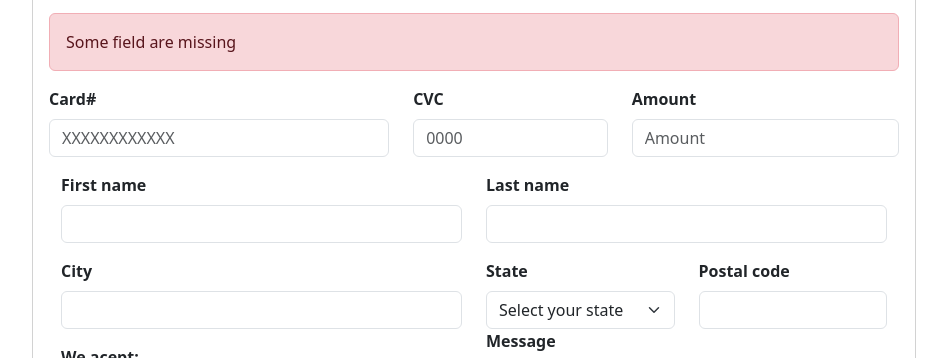
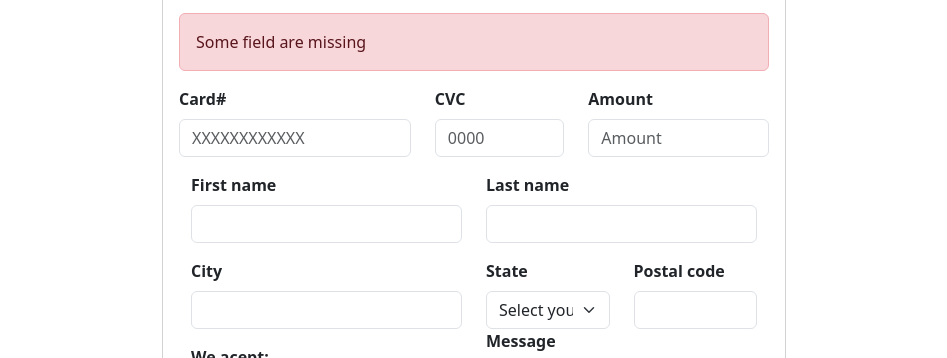
Before and after one commit to 4GeeksAcademy/clase-1-ejercicio-forms, a website: page index.html in a window 1280 px wide. Shown: the part 75-433 px from the top of the page, without its empty margins (166-1113 px from the left). Drawn offline with nearby package versions, Linux system fonts and the light colour scheme.

Commit message:
First commit

```diff
--- a/index.html
+++ b/index.html
@@ -16,7 +16,7 @@
 </head>
 
 <body>
-    <div class="mx-auto p-2" style="width: 900px;">
+    <div class="container mx-auto p-2 col-md-6">
         <div class="card text-center">
             <div class="card-header d-flex justify-content-star">
                 <h2>Payment ford Example</h2>
@@ -27,15 +27,15 @@
                 </div>
                 <div class="@media">
                     <div class="row">
-                    <div class="col-md-5">
+                        <div class="col-md-5 col-xs-12">
                             <div class="mb-">
                                 <label for="Card#" class="form-label d-flex justify-content-star"
                                     placeholder="Example input placeholder"><strong>Card#</strong></label>
-                            <input type="card" class="form-control" id="exampleInputEmail1" aria-describedby="emailHelp"
-                                placeholder="XXXXXXXXXXXX">
+                                <input type="card" class="form-control" id="exampleInputEmail1"
+                                    aria-describedby="emailHelp" placeholder="XXXXXXXXXXXX">
                             </div>
                         </div>
-                    <div class="col-md-3">
+                        <div class="col-md-3 col-xs-12">
                             <div class="mb-3">
                                 <label for="exampleInputEmail1"
                                     class="form-label d-flex justify-content-star"><strong>CVC</strong></label>
@@ -43,7 +43,7 @@
                                     aria-describedby="emailHelp" placeholder="0000">
                             </div>
                         </div>
-                    <div class="col-md-4">
+                        <div class="col-md-4 col-xs-12">
                             <div class="mb-3">
                                 <label for="exampleInputEmail1"
                                     class="form-label d-flex justify-content-star"><strong>Amount</strong></label>
@@ -55,7 +55,7 @@
                 </div>
                 <div class="container text-center ">
                     <div class="row">
-                    <div class="col-sm-6">
+                        <div class="col-sm-6 col-xs-12">
                             <div class="mb-3">
                                 <label for="formGroupExampleInput"
                                     class="form-label d-flex justify-content-star"><strong>First name</strong></label>
@@ -71,39 +71,39 @@
                             </div>
                             <div class="alert alert-light" role="alert">
                                 <div class="form-check form-check-inline">
-                                <input class="form-check-input" type="radio" name="inlineRadioOptions" id="inlineRadio1"
-                                    value="option1">
+                                    <input class="form-check-input" type="radio" name="inlineRadioOptions"
+                                        id="inlineRadio1" value="option1">
                                     <label class="form-check-label" for="inlineRadio1"><i
                                             class="fa-brands fa-cc-mastercard"></i></label>
                                 </div>
                                 <div class="form-check form-check-inline">
-                                <input class="form-check-input" type="radio" name="inlineRadioOptions" id="inlineRadio2"
-                                    value="option2">
+                                    <input class="form-check-input" type="radio" name="inlineRadioOptions"
+                                        id="inlineRadio2" value="option2">
                                     <label class="form-check-label" for="inlineRadio2"><i
                                             class="fa-brands fa-cc-visa"></i></label>
                                 </div>
                                 <div class="form-check form-check-inline">
-                                <input class="form-check-input" type="radio" name="inlineRadioOptions" id="inlineRadio1"
-                                    value="option1">
+                                    <input class="form-check-input" type="radio" name="inlineRadioOptions"
+                                        id="inlineRadio1" value="option1">
                                     <label class="form-check-label" for="inlineRadio3"><i
                                             class="fa-brands fa-cc-paypal"></i></label>
                                 </div>
                                 <div class="form-check form-check-inline">
-                                <input class="form-check-input" type="radio" name="inlineRadioOptions" id="inlineRadio2"
-                                    value="option2">
+                                    <input class="form-check-input" type="radio" name="inlineRadioOptions"
+                                        id="inlineRadio2" value="option2">
                                     <label class="form-check-label" for="inlineRadio4"><i
                                             class="fa-brands fa-cc-diners-club"></i></label>
                                 </div>
                             </div>
                         </div>
-                    <div class="col @media">
+                        <div class="col-sm-6 col-xs-12">
                             <div class="mb-3">
                                 <label for="formGroupExampleInput"
                                     class="form-label d-flex justify-content-star"><strong>Last name</strong></label>
                                 <input type="text" class="form-control" id="formGroupExampleInput">
                             </div>
                             <div class="row">
-                            <div class="col">
+                                <div class="col-sm-6 col-xs-12">
                                     <label for="formGroupExampleInput"
                                         class="form-label d-flex justify-content-star"><strong>State</strong></label>
                                     <select class="form-select" id="floatingSelectGrid">
@@ -114,9 +114,10 @@
                                         <option value="4">Plasmatico</option>
                                     </select>
                                 </div>
-                            <div class="col">
+                                <div class="col-sm-6 col-xs-12">
                                     <label for="formGroupExampleInput"
-                                    class="form-label d-flex justify-content-star"><strong>Postal code</strong></label>
+                                        class="form-label d-flex justify-content-star"><strong>Postal
+                                            code</strong></label>
                                     <input type="text" class="form-control" aria-label="Last name">
                                 </div>
                             </div>
@@ -124,8 +125,8 @@
                                 <label for="formGroupExampleInput2"
                                     class="form-label d-flex justify-content-star"><strong>Message</strong></label>
                                 <div class="form-floating">
-                                <textarea class="form-control" placeholder="Leave a comment here" id="floatingTextarea2"
-                                    style="height: 100px"></textarea>
+                                    <textarea class="form-control" placeholder="Leave a comment here"
+                                        id="floatingTextarea2" style="height: 100px"></textarea>
 
                                 </div>
                             </div>
```
Lines whose indentation alone changed are shown as unchanged.
